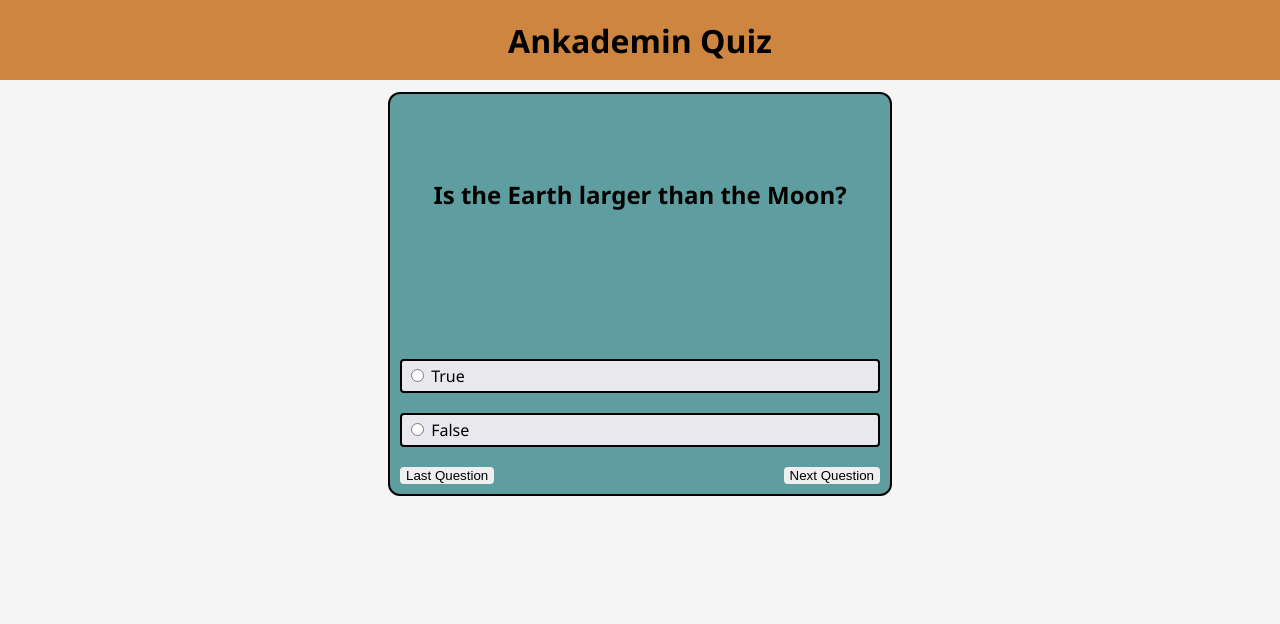
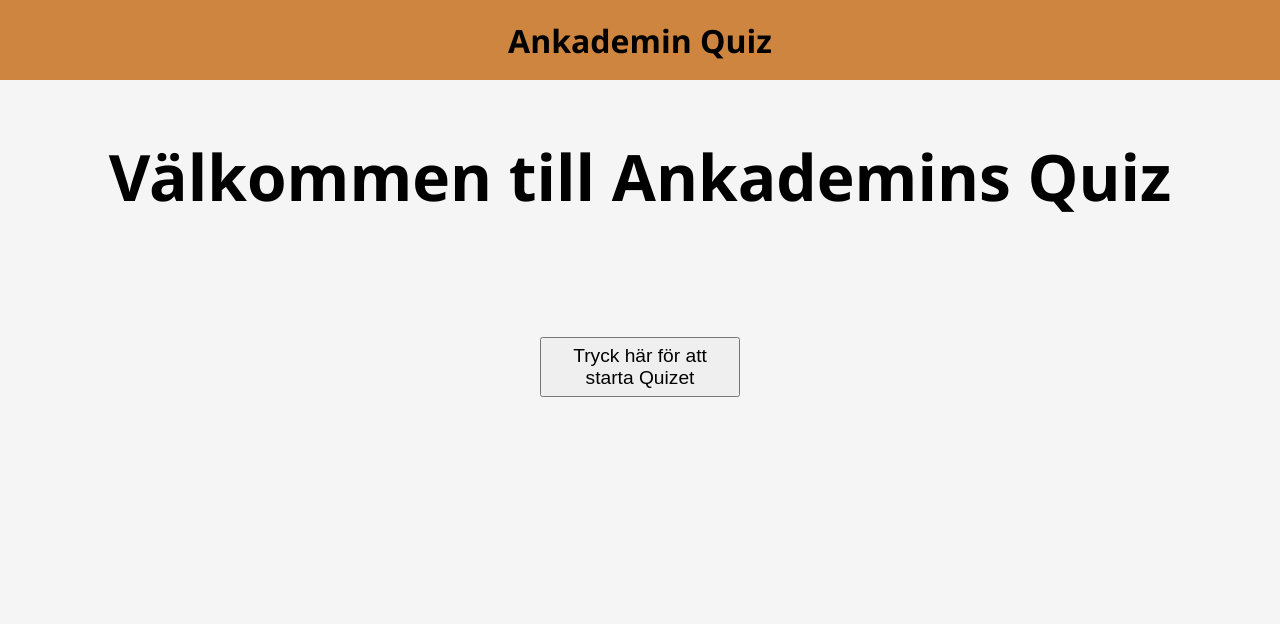
Before and after one commit to AntonMUPPP/Quiz-site, a plain HTML site: page index.html in a window 1280 px wide. Drawn offline with Linux system fonts and the light colour scheme.

Commit message:
fized how the questions will be displayed

```diff
--- a/index.html
+++ b/index.html
@@ -3,7 +3,7 @@
 <head>
     <meta charset="UTF-8">
     <meta name="viewport" content="width=device-width, initial-scale=1.0">
-    <title>Document</title>
+    <title>Ankademin Quiz</title>
     <link rel="stylesheet" href="styles.css">
     <script src="script.js" defer></script>
 </head>
@@ -14,19 +14,13 @@
         </div>
     </header>
     <div class="wrapper">
-        <div class="question-container">
-            <div class="text-container">
-                <h2>Is the Earth larger than the Moon?</h2>
-            </div>
-            <div class="answer-container">
-                <label><input type="radio" name="answer" id="true"> True</label>
-                <label><input type="radio" name="answer" id="false"> False</label>
-                <div class="button-group">
-                    <button>Last Question</button>
-                    <button>Next Question</button>
-                </div>
-            </div>
+        <div class="temp-element">
+            <h2>Välkommen till Ankademins Quiz</h2>
+            <button onclick="startQuiz()">Tryck här för att starta Quizet</button>
         </div>
+    </div>
+    <div class="submit-btn">
+
     </div>
 </body>
 </html>
--- a/script.js
+++ b/script.js
@@ -1,5 +1,50 @@
-let tempTrue = document.getElementById("true")
-let tempFalse = document.getElementById("false")
+let questions = [
+    {
+        id: "q1",
+        question: "ratatatatatat",
+        answers: `<label><input type="radio" name="answer1" id="true"> True</label>
+        <label><input type="radio" name="answer1" id="false"> False</label>`
+    },
+    {
+        id: "q2",
+        question: "How many moons does Jupiter have",
+        answers: `<label><input type="radio" name="answer2" id="true"> True</label>
+        <label><input type="radio" name="answer2" id="false"> False</label>`
+    },
+    {
+        id: "q3",
+        question: "hur många bollar finns",
+        answers:`<label><input type="radio" name="answer3" id="5"> 5</label>
+        <label><input type="radio" name="answer3" id="50"> 50</label>
+        <label><input type="radio" name="answer3" id="500"> 500</label>
+        <label><input type="radio" name="answer3" id="5000"> 5000</label>`
+    },
+]
 
-console.log(tempTrue)
-console.log(tempFalse)
+let wrapper = document.querySelector(".wrapper")
+
+function startQuiz(){
+    const tempElement = document.querySelector(".temp-element")
+    tempElement.remove()
+
+    for (let i = 0; i < questions.length; i++){
+        let questionContainer = document.createElement("div")
+        questionContainer.classList.add("question-container")
+
+        let temp = document.createElement("div")
+        temp.classList.add("answer-container")
+        temp.innerHTML = questions[i].answers
+
+        let questionName = document.createElement("h2")
+        questionName.innerText = questions[i].question
+        questionContainer.append(questionName)
+
+        wrapper.append(questionContainer)
+        questionContainer.append(temp)
+    }
+
+    let submitBtn = document.createElement("button")
+    const submitContainer = document.querySelector(".submit-btn")
+    submitBtn.innerText = "Submit"
+    submitContainer.append(submitBtn)
+}
--- a/styles.scss
+++ b/styles.scss
@@ -1,5 +1,6 @@
 html{
     font-family: 'Segoe UI', Tahoma, Geneva, Verdana, sans-serif;
+    background-color: whitesmoke;
 }
 
 body{
@@ -19,30 +20,25 @@ body{
 }
 
 .wrapper{
-    background-color: whitesmoke;
     width: 100vw;
-    height: 90vh;
     display: flex;
-    justify-content: center;
+    align-items: center;
+    flex-direction: column;
+    flex-wrap: nowrap;
 }
 
 .question-container{
     width: 500px;
     margin-top: 12px;
-    height: 400px;
+    //height: 400px;
+    height: fit-content;
     border: 2px solid black;
     border-radius: 12px;
     display: flex;
     flex-direction: column;
     justify-content: space-between;
+    align-items: center;
     background-color: cadetblue;
-}
-
-.text-container{
-    display: flex;
-    justify-content: center;
-    align-items: center;
-    height: 200px;
     h2{
         word-wrap: break-word;
         max-width: 100%;
@@ -50,10 +46,23 @@ body{
     }
 }
 
+.submit-btn{
+    height: 200px;
+    margin-top: 24px;
+    display: flex;
+    justify-content: center;
+    align-items: flex-start;
+    button{
+        width: 200px;
+        height: 60px;
+    }
+}
+
 .answer-container{
     display: flex;
     flex-direction: column;
     height: fit-content;
+    width: 100%;
     label{
         margin: 10px;
         padding: 4px;
@@ -65,18 +74,20 @@ body{
             transform: scale(1.02);
         }
     }
+}
 
-    .button-group {
-        display: flex;
-        justify-content: space-between;
-        margin: 10px;
-        button{
-            width: fit-content;
-            border: none;
-            border-radius: 4px;
-        }
-        &:hover {
-            background-color: initial;
-        }
+.temp-element{
+    width: 100%;
+    height: fit-content;
+    text-align: center;
+    h2{
+        word-wrap: break-word;
+        font-size: 64px;
+    }
+    button{
+        margin-top: 64px;
+        width: 200px;
+        height: 60px;
+        font-size: larger;
     }
 }
```
Also changed, not shown: styles.css, 1 other file.
